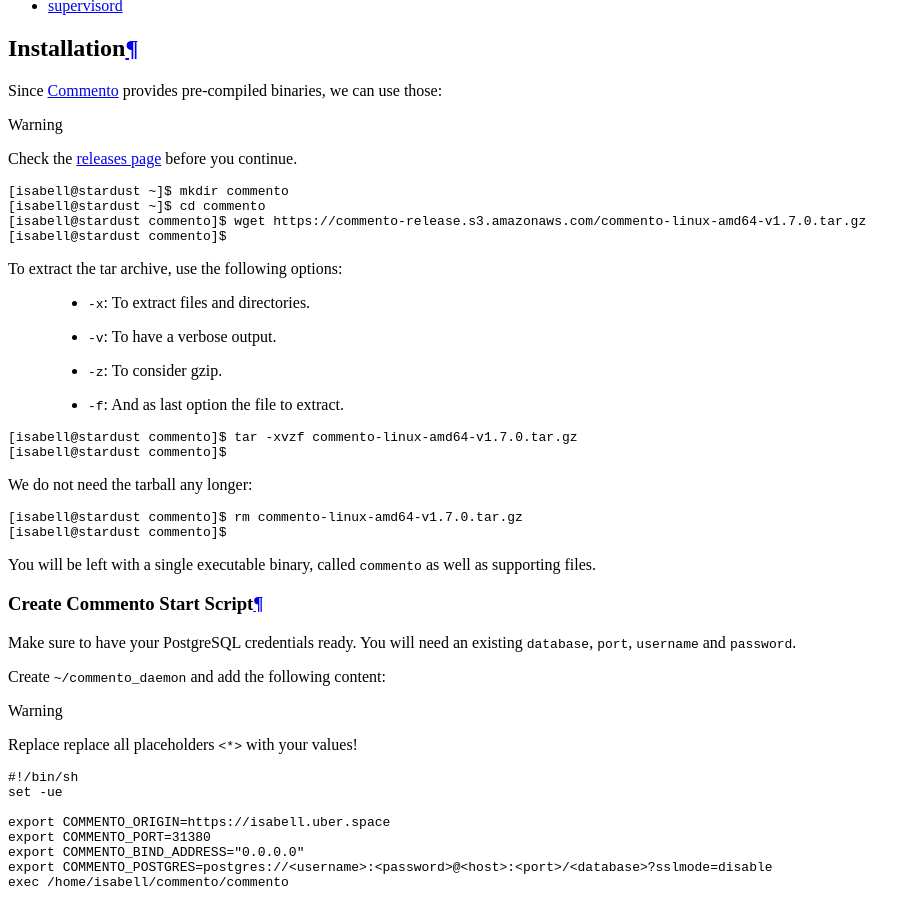
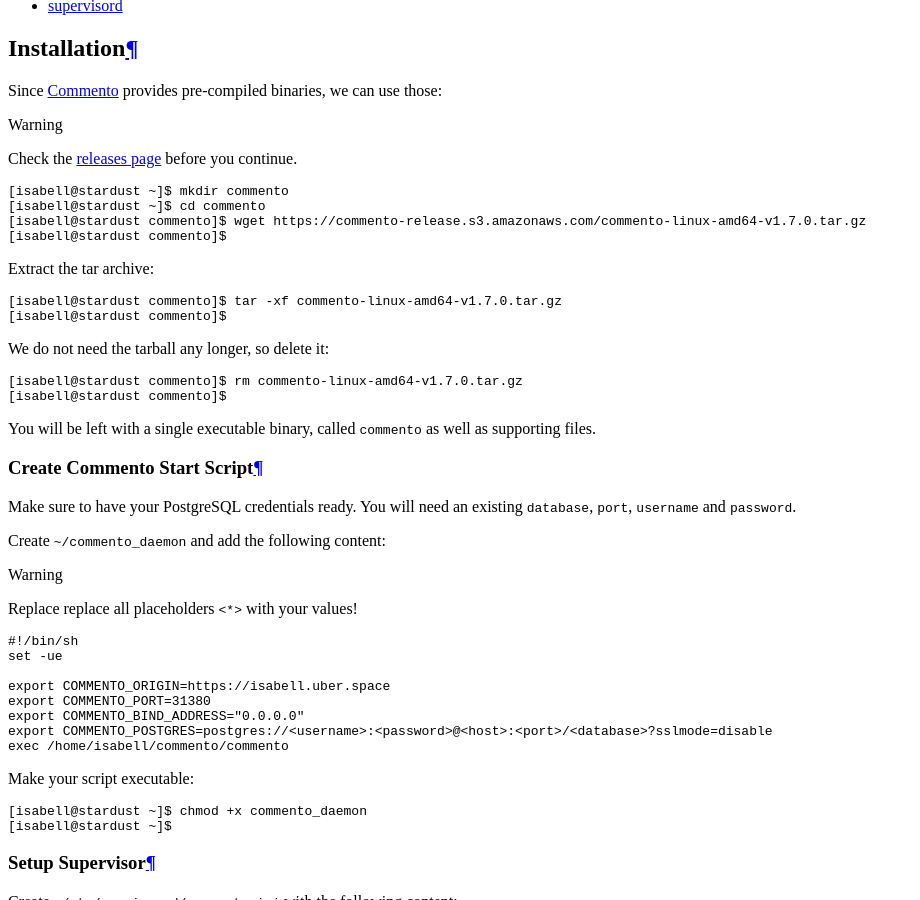
Before and after one commit to Uberspace/lab, a Sphinx documentation site: the page built from source/guide_commento.rst, in a window 1280 px wide and 900 px high, scrolled down 2653 px. Shown: the whole window, without its empty margins (0-920 px from the left). Built offline with Sphinx 7.4.7 and the Read the Docs theme 2.0.0, drawn with Linux system fonts in a browser that asks for light colours.

Commit message:
[commento] simplify tar call

```diff
--- a/source/guide_commento.rst
+++ b/source/guide_commento.rst
@@ -35,19 +35,14 @@
  [isabell@stardust commento]$ wget https://commento-release.s3.amazonaws.com/commento-linux-amd64-v1.7.0.tar.gz
  [isabell@stardust commento]$
 
-To extract the tar archive, use the following options:
-
- * ``-x``: To extract files and directories.
- * ``-v``: To have a verbose output.
- * ``-z``: To consider gzip.
- * ``-f``: And as last option the file to extract.
+Extract the tar archive:
 
 .. code-block:: console
 
- [isabell@stardust commento]$ tar -xvzf commento-linux-amd64-v1.7.0.tar.gz
+ [isabell@stardust commento]$ tar -xf commento-linux-amd64-v1.7.0.tar.gz
  [isabell@stardust commento]$
 
-We do not need the tarball any longer:
+We do not need the tarball any longer, so delete it:
 
 .. code-block:: console
 
```
